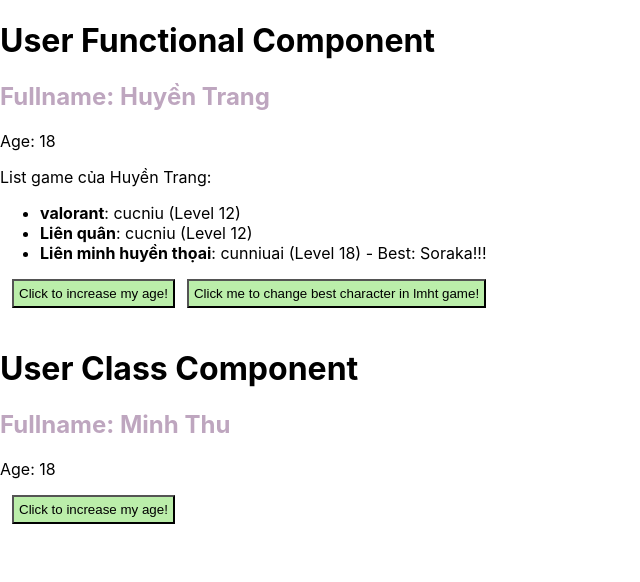
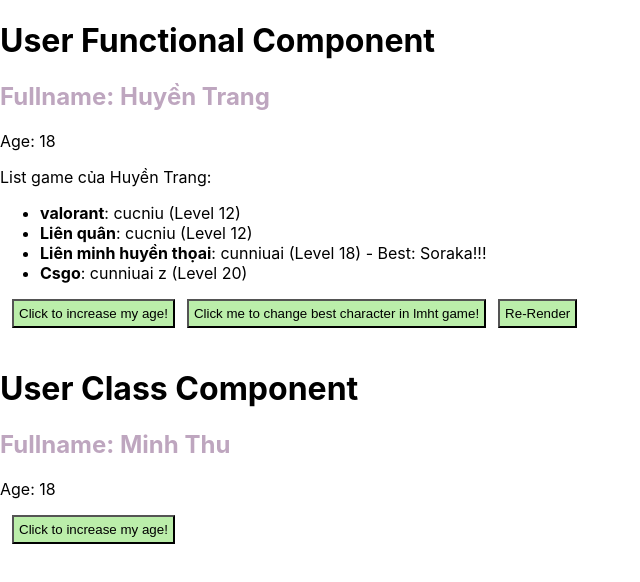
Before and after one commit to gialongchuai/react, a React (Create React App) app: page / in a window 1280 px wide. Shown: the top 582 px of the page, without its empty margins (0-640 px from the left). Built offline with nearby package versions, Linux system fonts and the light colour scheme.

Commit message:
sửa nhiều thứ, nhớ set... 1 cái () => return nhé :(((

```diff
--- a/src/hook/UserFuncComponent.jsx
+++ b/src/hook/UserFuncComponent.jsx
@@ -1,11 +1,43 @@
-import React, { Component, useState } from "react";
+import React, { Component, useEffect, useState } from "react";
 
-export default function UserFuncComponent() { // hook chỉ dùng được trong functional component
+const handleChangeGame = () => {
+  return new Promise((resolve) => {
+    setTimeout(() => {
+      resolve({
+        csgo: {
+          name: "Csgo",
+          level: 20,
+          nick_name: "cunniuai z",
+        },
+      });
+    }, 3000);
+  });
+};
+
+export default function UserFuncComponent() {
+  // hook chỉ dùng được trong functional component
   const [fullname, setFullname] = useState("Huyền Trang");
   const [age, setAge] = useState(18);
+  const [, setReRender] = useState(0);
+  const onChangeReRender = () => {
+    console.log('Re-render!')
+    return setReRender((pre) => pre + 1);
+  };
 
-  const [games, setGames] = useState({ // có thể obj này trong func ngoài class
-    valorant: { // để return về 1 object cũng được -> sau đó gọi useState(initialGames); chỉ tên func mà thôi.
+  // nghe nói đâu chạy như didmount bên class component
+  useEffect(() => {
+    handleChangeGame().then((res) => {
+      setGames((pre) => ({
+        ...pre,
+        ...res,
+      }));
+    });
+  }, []);
+
+  const [games, setGames] = useState({
+    // có thể obj này trong func ngoài class
+    valorant: {
+      // để return về 1 object cũng được -> sau đó gọi useState(initialGames); chỉ tên func mà thôi.
       name: "valorant",
       level: 12,
       nick_name: "cucniu",
@@ -26,23 +58,25 @@ export default function UserFuncComponent() { // hook chỉ dùng được trong
   const onChange = () => {
     const oldCharacter = games.lmht.best_character;
     const newCharacter = oldCharacter === "Soraka!!!" ? "Aya!!!" : "Soraka!!!";
-    setGames({
-      ...games,
-      lmht: {
-        ...games.lmht,
-        best_character: newCharacter,
-      },
+    setGames((games) => {
+      return {
+        ...games,
+        lmht: {
+          ...games.lmht,
+          best_character: newCharacter,
+        }
+      };
     });
   };
 
-  const increase = () => setAge(age + 1);
+  const increase = () => setAge((age) => age + 1);
 
   return (
     <div>
       <h1>User Functional Component</h1>
       <h2 style={{ color: "#bea6bf" }}>Fullname: {fullname}</h2>
       <p>Age: {age}</p>
-      <p>
+      <div>
         {" "}
         List game của {fullname}:
         <ul>
@@ -54,11 +88,25 @@ export default function UserFuncComponent() { // hook chỉ dùng được trong
             </li>
           ))}
         </ul>
-      </p>
+      </div>
 
-      <button onClick={increase} style={{ marginLeft: "12px", padding: "5px", backgroundColor: "#bea"}}>Click to increase my age!</button>
-      <button onClick={onChange} style={{ marginLeft: "12px", padding: "5px", backgroundColor: "#bea"}}>
+      <button
+        onClick={increase}
+        style={{ marginLeft: "12px", padding: "5px", backgroundColor: "#bea" }}
+      >
+        Click to increase my age!
+      </button>
+      <button
+        onClick={onChange}
+        style={{ marginLeft: "12px", padding: "5px", backgroundColor: "#bea" }}
+      >
         Click me to change best character in lmht game!
+      </button>
+      <button
+        onClick={onChangeReRender}
+        style={{ marginLeft: "12px", padding: "5px", backgroundColor: "#bea" }}
+      >
+        Re-Render
       </button>
     </div>
   );
```
